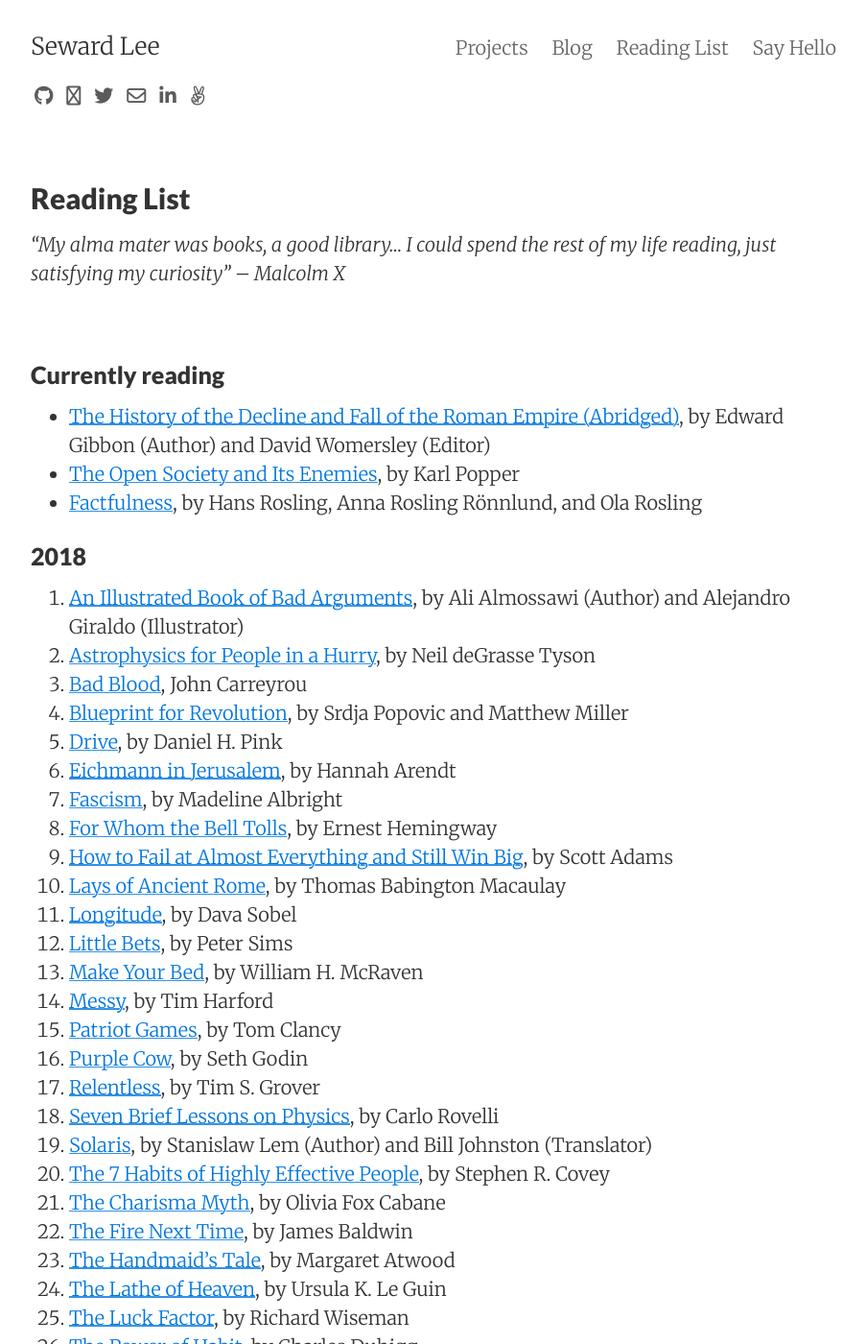
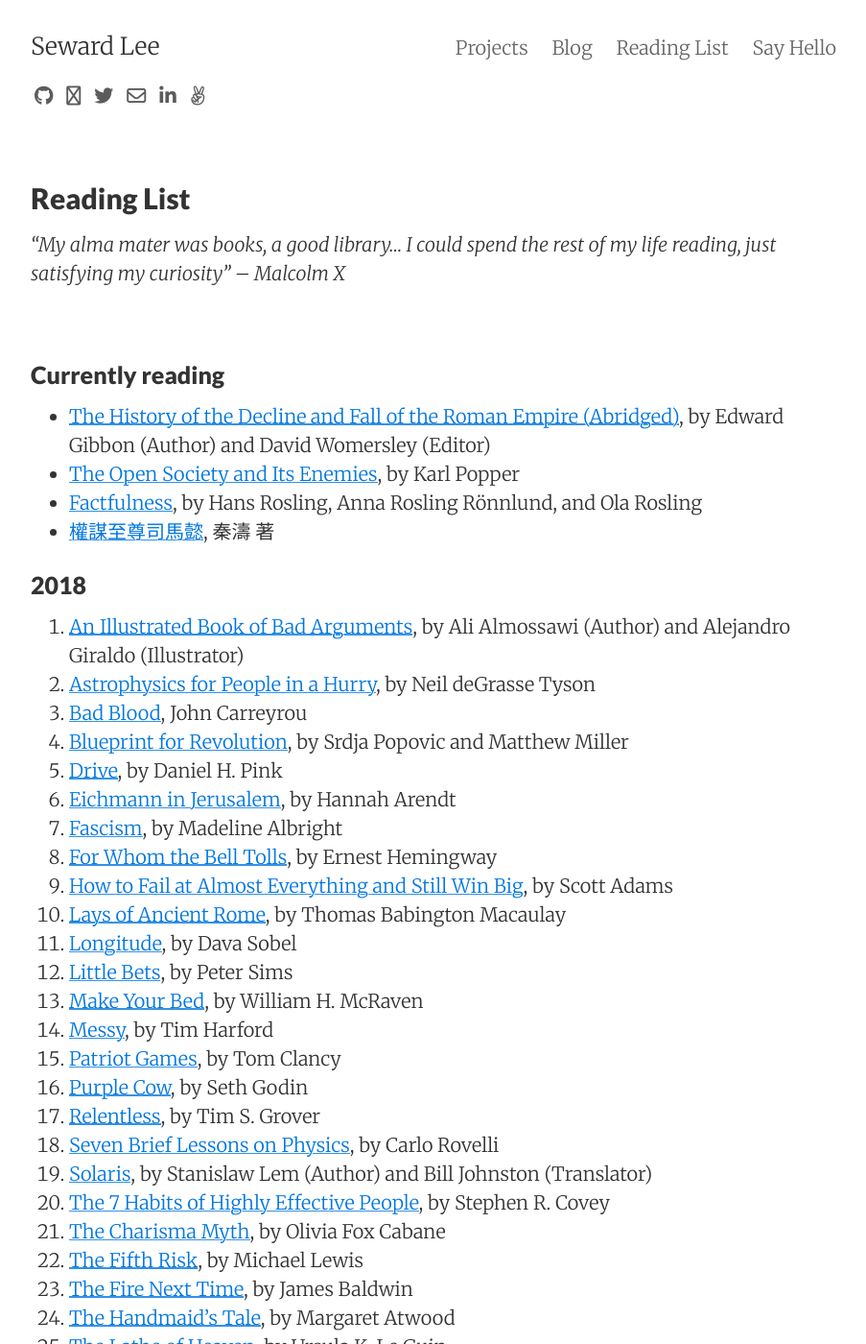
Before and after one commit to sewardlee337/sewardlee337.github.io, a Jekyll site: the page built from readinglist.md, in a window 1280 px wide and 1400 px high. Shown: the whole window at 96% size, without its empty margins (188-1091 px from the left). Built offline with Jekyll 4.4.1, drawn with Linux system fonts in a browser that asks for light colours; nearby versions of some CDN libraries.

Commit message:
Update reading list

```diff
--- a/readinglist.md
+++ b/readinglist.md
@@ -15,6 +15,7 @@
 * [The History of the Decline and Fall of the Roman Empire (Abridged)](https://amzn.to/2uRs4fd), by Edward Gibbon (Author) and David Womersley (Editor)
 * [The Open Society and Its Enemies](https://amzn.to/2Mbzdxg), by Karl Popper
 * [Factfulness](https://amzn.to/2MbTEdZ), by Hans Rosling, Anna Rosling Rönnlund, and Ola Rosling
+* [權謀至尊司馬懿](https://bit.ly/2QypP92), 秦濤 著
 
 
 ### 2018
@@ -40,6 +41,7 @@
 1. [Solaris](https://amzn.to/2HAFaWF), by Stanislaw Lem (Author) and Bill Johnston (Translator)
 1. [The 7 Habits of Highly Effective People](https://amzn.to/2G2BD2y), by Stephen R. Covey
 1. [The Charisma Myth](https://amzn.to/2Ndvx39), by Olivia Fox Cabane
+1. [The Fifth Risk](https://amzn.to/2Rr6Y13), by Michael Lewis
 1. [The Fire Next Time](https://amzn.to/2Kinv3a), by James Baldwin
 1. [The Handmaid's Tale](http://amzn.to/2EN9njX), by Margaret Atwood
 1. [The Lathe of Heaven](http://amzn.to/2CHHKmi), by Ursula K. Le Guin
```
